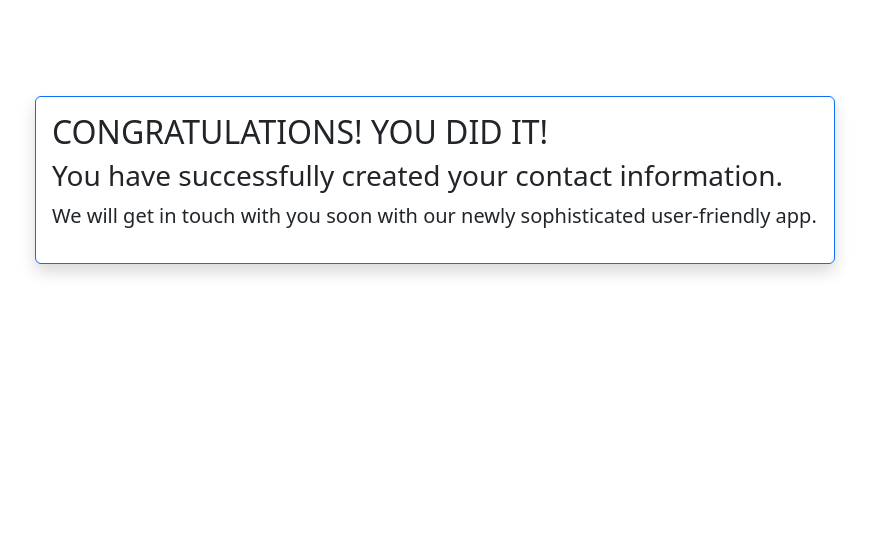
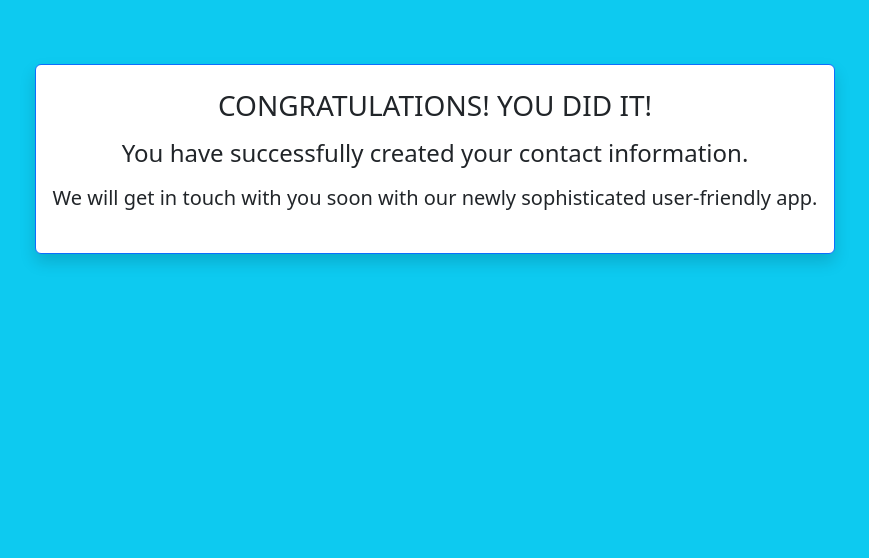
Before and after one commit to temesgen-zenebe/Jobdogg.io, a Django app: page /successConfirmation/ in a window 1280 px wide. Shown: the top 558 px of the page, without its empty margins (205-1074 px from the left). Run offline with Django 4.2, Linux system fonts and the light colour scheme; some libraries are stand-ins or nearby versions.

Commit message:
update base.html

```diff
--- a/templates/_base.html
+++ b/templates/_base.html
@@ -16,7 +16,7 @@
     {% block stylesheet %}{% endblock %}
     <link rel="shortcut icon" type="image/png" href="{% static 'images/favicon.png' %}">
 </head>
-<body >
+<body  class="bg-info">
     <div class="container">
         <nav class="navbar navbar-expand-lg navbar-light bg-light fixed-bottom bg-body-tertiary">
             <div class="container">
--- a/templates/userContactInfo/SuccessConfirmation.html
+++ b/templates/userContactInfo/SuccessConfirmation.html
@@ -4,12 +4,12 @@
 {% block title %}success Confirmation{% endblock %}
 
 {% block content %}
-<div class="container my-5">
-   <div class="card mx-auto border-primary m-auto mb-3 shadow" style="max-width: 50rem">
-      <div class="card-body">
-        <h2>CONGRATULATIONS! YOU DID IT!</h2>
-        <h3>You have successfully created your contact information.</h3>
-        <p class="lead">
+<div class="container my-3">
+   <div class="card mx-auto border-primary m-auto mb-3 shadow text-center" style="max-width: 50rem">
+      <div class="card-body py-3 px-3">
+        <h3 class="py-2">CONGRATULATIONS! YOU DID IT!</h3>
+        <h4>You have successfully created your contact information.</h4>
+        <p class="lead py-2">
             We will get in touch with you soon with our newly sophisticated user-friendly app.
         </p>
       </div>
--- a/templates/userContactInfo/customer_CreateView.html
+++ b/templates/userContactInfo/customer_CreateView.html
@@ -4,10 +4,10 @@
 {% block title %}Customer Form - Your App{% endblock %}
 
 {% block content %}
-<div class="container mx-auto my-5">
-  <div class="card mx-auto border-primary m-auto mb-3 shadow" style="max-width: 50rem">
+<div class="container mx-auto my-3">
+  <div class="card mx-auto border-primary m-auto mb-3 shadow" style="max-width: 40rem">
      <div class="card-header text-body-info">
-         Create Customer Contact Info
+        Customer Contact Information
      </div>
      <div class="card-body">
         <form method="post">
```
